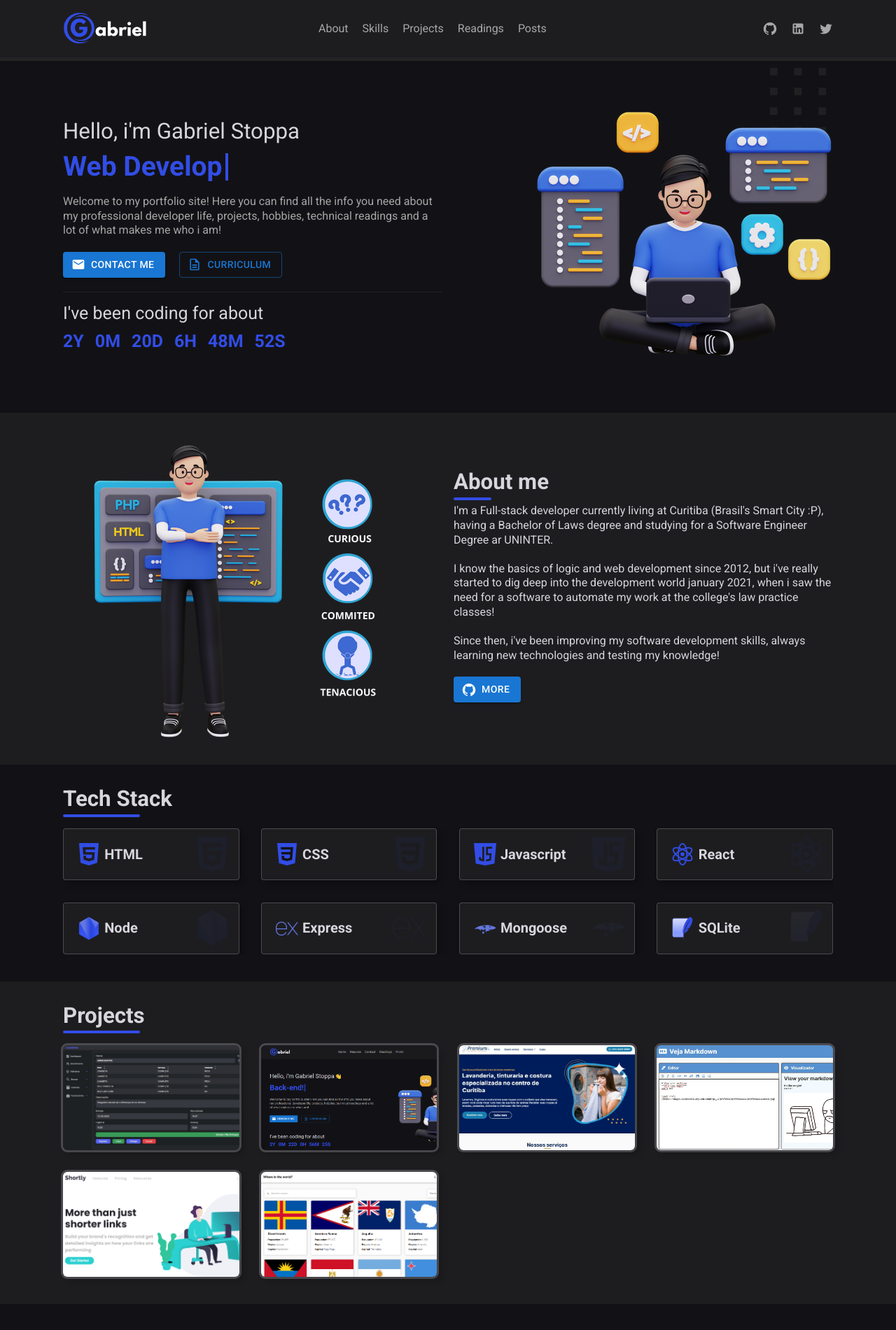
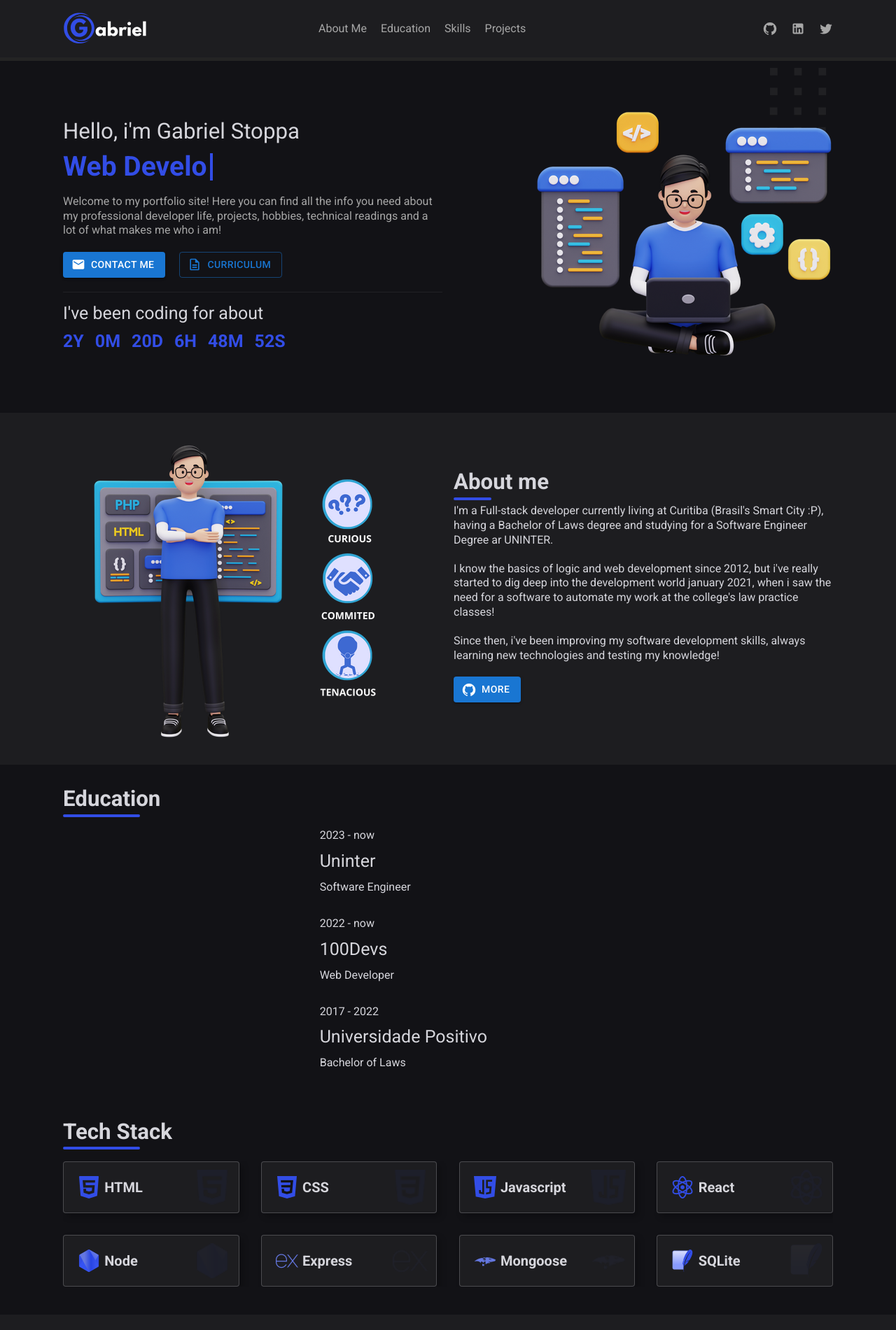
Before and after one commit to Arquimidio/react-portfolio, a React (Vite) app: page / in a window 1280 px wide. Shown: the top 1901 px of the page at 70% size. Built offline with nearby package versions, Linux system fonts and the light colour scheme.

Commit message:
Remove unused code

```diff
--- a/src/assets/css/main.css
+++ b/src/assets/css/main.css
@@ -344,6 +344,17 @@ footer {
     order: -1;
 }
 
+.edu-container {
+    display: grid;
+    grid-template-columns: 1fr 2fr;
+}
+
+.edu-text {
+    display: flex;
+    flex-direction: column;
+    gap: var(--base);
+}
+
 .adaptable-navigation {
     display: none;
 }
--- a/src/components/About.jsx
+++ b/src/components/About.jsx
@@ -12,13 +12,13 @@ export default function About() {
                     <motion.img
                         src={AboutGuy}
                         alt=""
-                        initial={{ opacity: 0, y: 100 }}
+                        initial={{ opacity: 0, y: -100 }}
                         whileInView={{ opacity: 1, y: 0 }}
                     />
                 </div>
                 <motion.div
                     className="col-low-gap"
-                    initial={{ opacity: 0, y: -100 }}
+                    initial={{ opacity: 0, y: 100 }}
                     whileInView={{ opacity: 1, y: 0 }}
                 >
                     <h2 className="section-heading">About me</h2>
--- /dev/null
+++ b/src/components/Education.jsx
@@ -0,0 +1,41 @@
+export default function Education() {
+    return (
+        <article className="container flex-adapt">
+            <h2 className="section-heading">
+                Education
+            </h2>
+            <div className="education-content flex-adapt">
+                <div className="edu-container">
+                    <div className="edu-logo">
+
+                    </div>
+                    <div className="edu-text">
+                        <p>2023 - now</p>
+                        <h3>Uninter</h3>
+                        <p>Software Engineer</p>
+                    </div>
+                </div>
+                <div className="edu-container">
+                    <div className="edu-logo">
+
+                    </div>
+                    <div className="edu-text">
+                        <p>2022 - now</p>
+                        <h3>100Devs</h3>
+                        <p>Web Developer</p>
+                    </div>
+                </div>
+                <div className="edu-container">
+                    <div className="edu-logo">
+
+                    </div>
+                    <div className="edu-text">
+                        <div>2017 - 2022</div>
+                        <h3>Universidade Positivo</h3>
+                        <p>Bachelor of Laws</p>
+                    </div>
+                </div>
+            </div>
+        </article>
+    )
+}
--- a/src/components/Footer.jsx
+++ b/src/components/Footer.jsx
@@ -7,10 +7,12 @@ export default function Footer() {
         <footer className="container">
             <div className="col-low-gap">
                 <Logo />
+            </div>
+            <div className="col-low-gap">
                 <Socials size="medium" />
                 <p>©2023 Gabriel Stoppa. All rights reserved.</p>
             </div>
-            <Contact />
+
         </footer>
     )
 }
--- /dev/null
+++ b/src/components/NavLinks.jsx
@@ -0,0 +1,10 @@
+export default function NavLinks() {
+    return (
+        <ul className="nav-links">
+            <a href="#about">About Me</a>
+            <a href="#education">Education</a>
+            <a href="#skills">Skills</a>
+            <a href="#projects">Projects</a>
+        </ul>
+    )
+}
--- a/src/components/Navbar.jsx
+++ b/src/components/Navbar.jsx
@@ -3,6 +3,7 @@ import Divider from "./Divider";
 import SegmentIcon from "@mui/icons-material/Segment"
 import { useState } from "react"
 import Logo from "./Logo"
+import NavLinks from "./Navlinks";
 
 export default function Navbar() {
     const [isMenuOpened, setIsMenuOpened] = useState(false);
@@ -18,13 +19,7 @@ export default function Navbar() {
                 <div className={
                     `adaptable-navigation ${isMenuOpened? 'opened-menu' : ''}`
                 }>
-                    <ul className="nav-links">
-                        <a href="#about">About</a>
-                        <a href="#skills">Skills</a>
-                        <a href="#projects">Projects</a>
-                        <a href="#">Readings</a>
-                        <a href="#">Posts</a>
-                    </ul>
+                    <NavLinks />
                     <Divider />
                     <Socials />
                 </div>
--- a/src/pages/Home.jsx
+++ b/src/pages/Home.jsx
@@ -2,14 +2,15 @@ import Presentation from "../components/Presentation"
 import About from "../components/About"
 import TechStack from "../components/TechStack"
 import Projects from "../components/Projects"
+import Education from "../components/Education"
 
 export default function Home() {
     return (
         <section>
             <Presentation />
             <About />
+            <Education />
             <TechStack />
-
             <div className="light-bg">
                 <Projects />
             </div>
```
